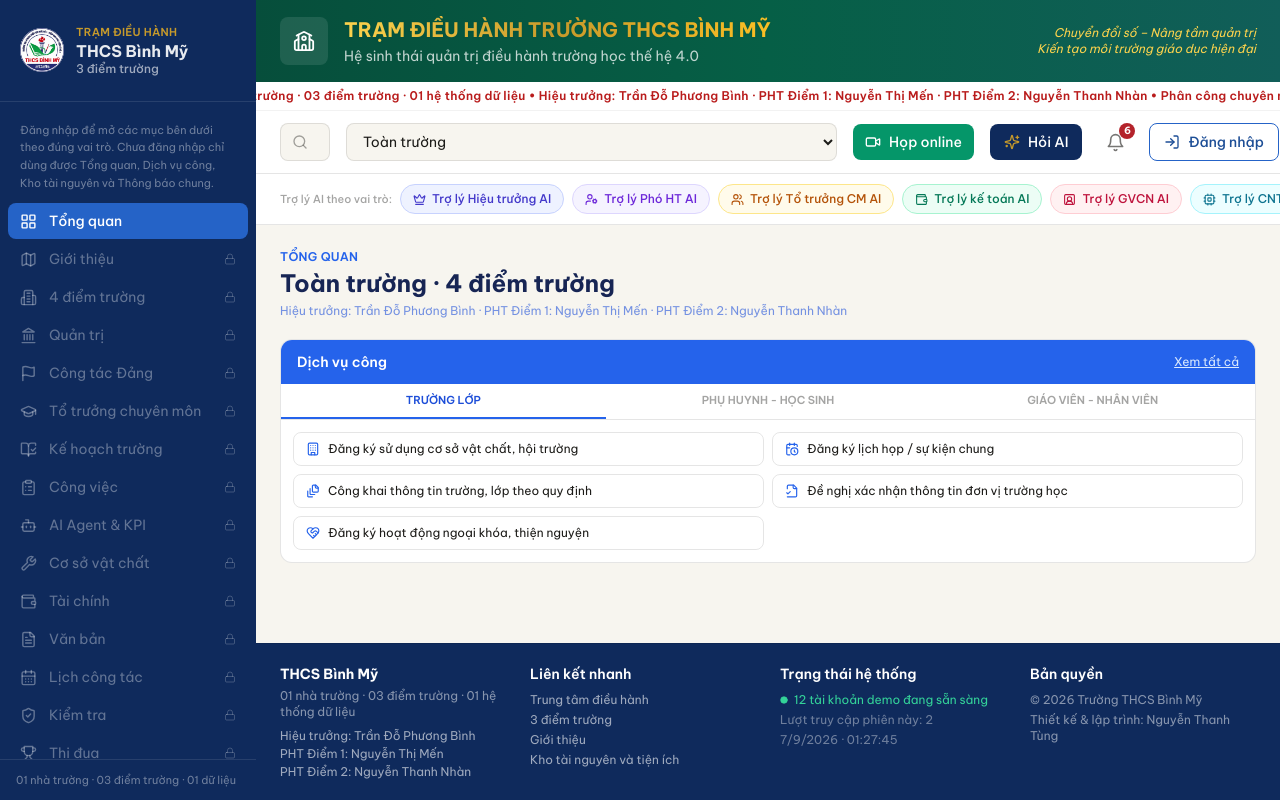
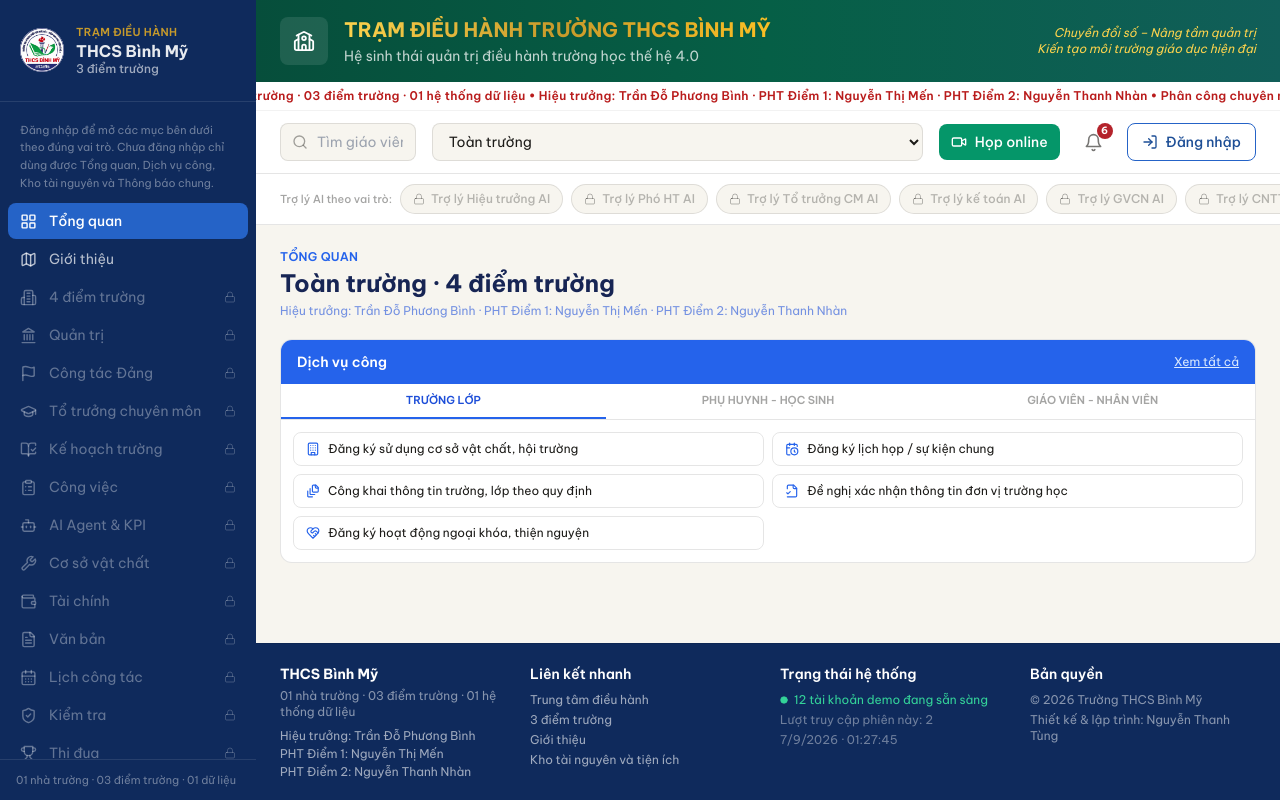
Before and after one commit to thanhtung0088/thcsbinhmy_dieuhanh, a React (Vite) app: page / in a window 1280 px wide. Built offline with nearby package versions, Linux system fonts and the light colour scheme.

Commit message:
Khoá dải thẻ trợ lý AI theo vai trò và nút Hỏi AI chung cho khách chưa đăng nhập; thêm trang Giới thiệu vào danh sách khách/PHHS được xem

```diff
--- a/src/App.tsx
+++ b/src/App.tsx
@@ -57,6 +57,7 @@ export default function App() {
       <Routes>
         <Route element={<AppLayout />}>
           <Route path="/" element={<Dashboard />} />
+          <Route path="/gioi-thieu" element={<SystemMap />} />
           <Route path="/dich-vu-cong" element={<DichVuCong />} />
           <Route path="/kho-tai-nguyen" element={<DigitalLibrary />} />
           <Route path="/thong-bao" element={<ThongBaoCong />} />
--- a/src/components/layout/AiRoleBar.tsx
+++ b/src/components/layout/AiRoleBar.tsx
@@ -1,8 +1,11 @@
+import { Lock } from 'lucide-react';
 import { useAiAssistant } from '../../context/AiAssistantContext';
+import { useAuth } from '../../context/AuthContext';
 import { AI_PERSONAS } from '../../data/aiPersonas';
 
 export function AiRoleBar() {
   const { openAssistant } = useAiAssistant();
+  const { user } = useAuth();
 
   return (
     <div className="border-b border-black/10 bg-white px-4 md:px-6 py-2.5 overflow-x-auto shrink-0">
@@ -11,10 +14,14 @@ export function AiRoleBar() {
         {AI_PERSONAS.map((p) => (
           <button
             key={p.key}
-            onClick={() => openAssistant(p.key)}
-            className={`flex items-center gap-1.5 rounded-full border px-3 py-1.5 text-xs font-medium shrink-0 transition-colors ${p.chipClass}`}
+            onClick={() => user && openAssistant(p.key)}
+            disabled={!user}
+            title={!user ? 'Đăng nhập để dùng trợ lý AI theo vai trò' : undefined}
+            className={`flex items-center gap-1.5 rounded-full border px-3 py-1.5 text-xs font-medium shrink-0 transition-colors ${
+              user ? p.chipClass : 'bg-paper border-black/10 text-ink/30 cursor-not-allowed'
+            }`}
           >
-            <p.icon size={13} />
+            {user ? <p.icon size={13} /> : <Lock size={12} />}
             {p.label}
           </button>
         ))}
--- a/src/components/layout/Sidebar.tsx
+++ b/src/components/layout/Sidebar.tsx
@@ -66,7 +66,7 @@ const NAV: NavItem[] = [
 // Khách chưa đăng nhập (phụ huynh, học sinh, người ngoài trường): CHỈ được
 // xem/dùng đúng 4 trang này — mọi mục khác trên Sidebar hiện khoá với họ,
 // kể cả những mục vốn "công khai" với người đã đăng nhập (vd Giới thiệu).
-const GUEST_ALLOWED_PATHS = new Set(['/', '/dich-vu-cong', '/kho-tai-nguyen', '/thong-bao']);
+const GUEST_ALLOWED_PATHS = new Set(['/', '/gioi-thieu', '/dich-vu-cong', '/kho-tai-nguyen', '/thong-bao']);
 
 export const IMPLEMENTED_ROUTES = new Set(['/', '/diem-truong']);
 
--- a/src/components/layout/Topbar.tsx
+++ b/src/components/layout/Topbar.tsx
@@ -48,6 +48,7 @@ export function Topbar({ onOpenSidebar }: { onOpenSidebar: () => void }) {
         Họp online
       </a>
 
+      {user && (
         <button
           onClick={() => openAssistant()}
           className="flex items-center gap-2 rounded-lg bg-hoa-950 px-3 md:px-3.5 py-2 text-sm font-medium text-white hover:bg-hoa-800 transition-colors shrink-0"
@@ -55,6 +56,7 @@ export function Topbar({ onOpenSidebar }: { onOpenSidebar: () => void }) {
           <Sparkles size={16} className="text-gold-400" />
           <span className="hidden sm:inline">Hỏi AI</span>
         </button>
+      )}
 
       <NotificationBell />
 
```
Lines whose indentation alone changed are shown as unchanged.
